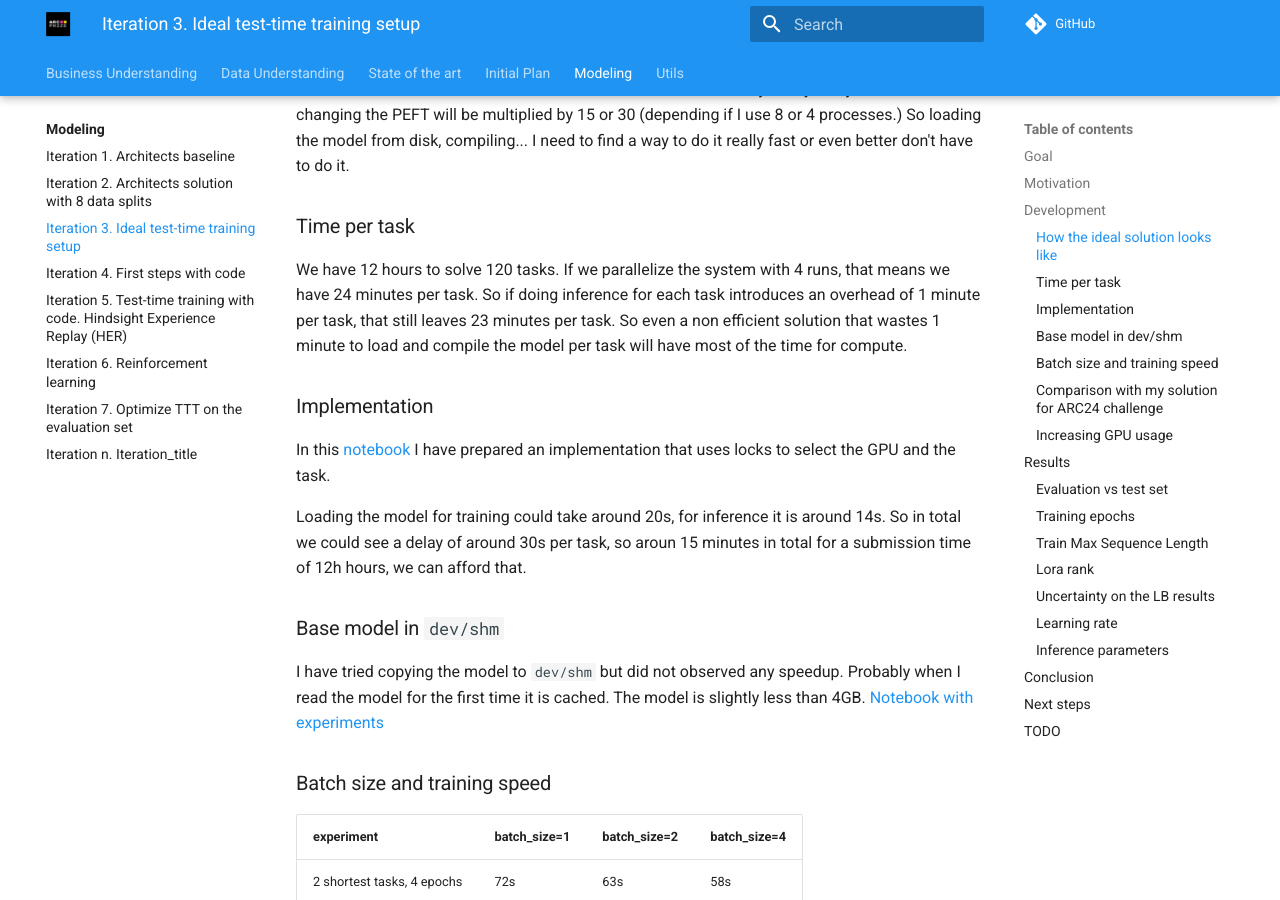
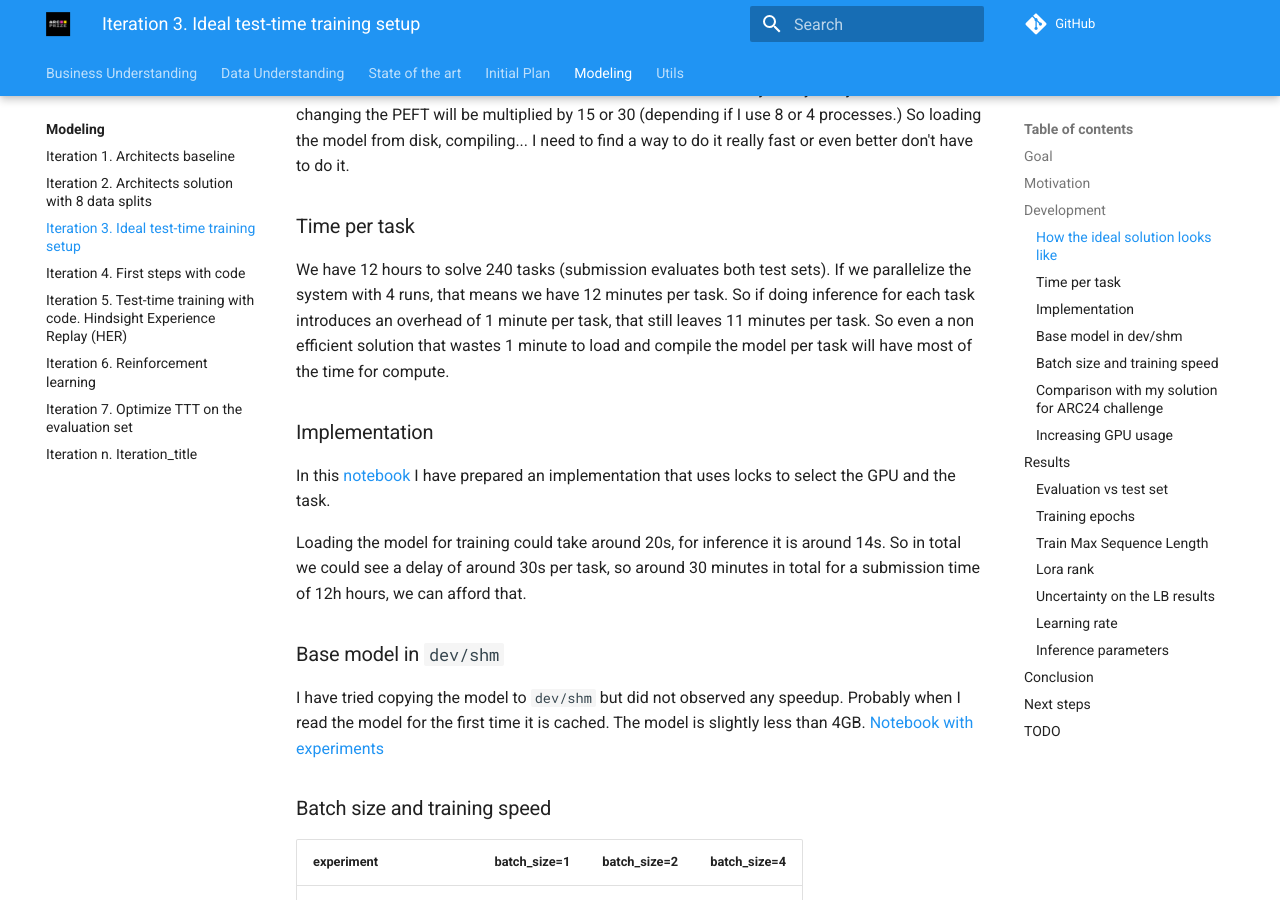
Before and after one commit to ironbar/arc25, an MkDocs documentation site: the page built from docs/modeling/Iteration_03_ideal_test_time_training.md, in a window 1280 px wide and 900 px high, scrolled down 843 px. Built offline with MkDocs 1.6.1 and Material for MkDocs 9.7.7, drawn with Linux system fonts in a browser that asks for light colours; comment, search, counter and statistics services are not loaded; some of the changed text lies outside the part shown.

Commit message:
closing iteration 3

```diff
--- a/docs/modeling/Iteration_03_ideal_test_time_training.md
+++ b/docs/modeling/Iteration_03_ideal_test_time_training.md
@@ -23,8 +23,8 @@
 
 ### Time per task
 
-We have 12 hours to solve 120 tasks. If we parallelize the system with 4 runs, that means we have 24 minutes per task.
-So if doing inference for each task introduces an overhead of 1 minute per task, that still leaves 23 minutes per task.
+We have 12 hours to solve 240 tasks (submission evaluates both test sets). If we parallelize the system with 4 runs, that means we have 12 minutes per task.
+So if doing inference for each task introduces an overhead of 1 minute per task, that still leaves 11 minutes per task.
 So even a non efficient solution that wastes 1 minute to load and compile the model per task will have most of the time
 for compute.
 
@@ -32,7 +32,7 @@
 
 In this [notebook](https://www.kaggle.com/code/ironbar/the-architects-single-task-ttt) I have prepared an implementation that uses locks to select the GPU and the task.
 
-Loading the model for training could take around 20s, for inference it is around 14s. So in total we could see a delay of around 30s per task, so aroun 15 minutes in total for a submission time of 12h hours, we can afford that.
+Loading the model for training could take around 20s, for inference it is around 14s. So in total we could see a delay of around 30s per task, so around 30 minutes in total for a submission time of 12h hours, we can afford that.
 
 ### Base model in `dev/shm`
 
@@ -152,6 +152,10 @@
 
 ## Conclusion
 
+On this iteration I have been able to improve the LB score to 11.94, and I was the first team to beat
+the 10% barrier. However I have noticed that LB scores have a variability of up to 3.5 between submissions of the same configuration. Thus I believe I should stop making submissions and only return when I have made progress
+on the evaluation set.
+
 ## Next steps
 
 ## TODO
```
